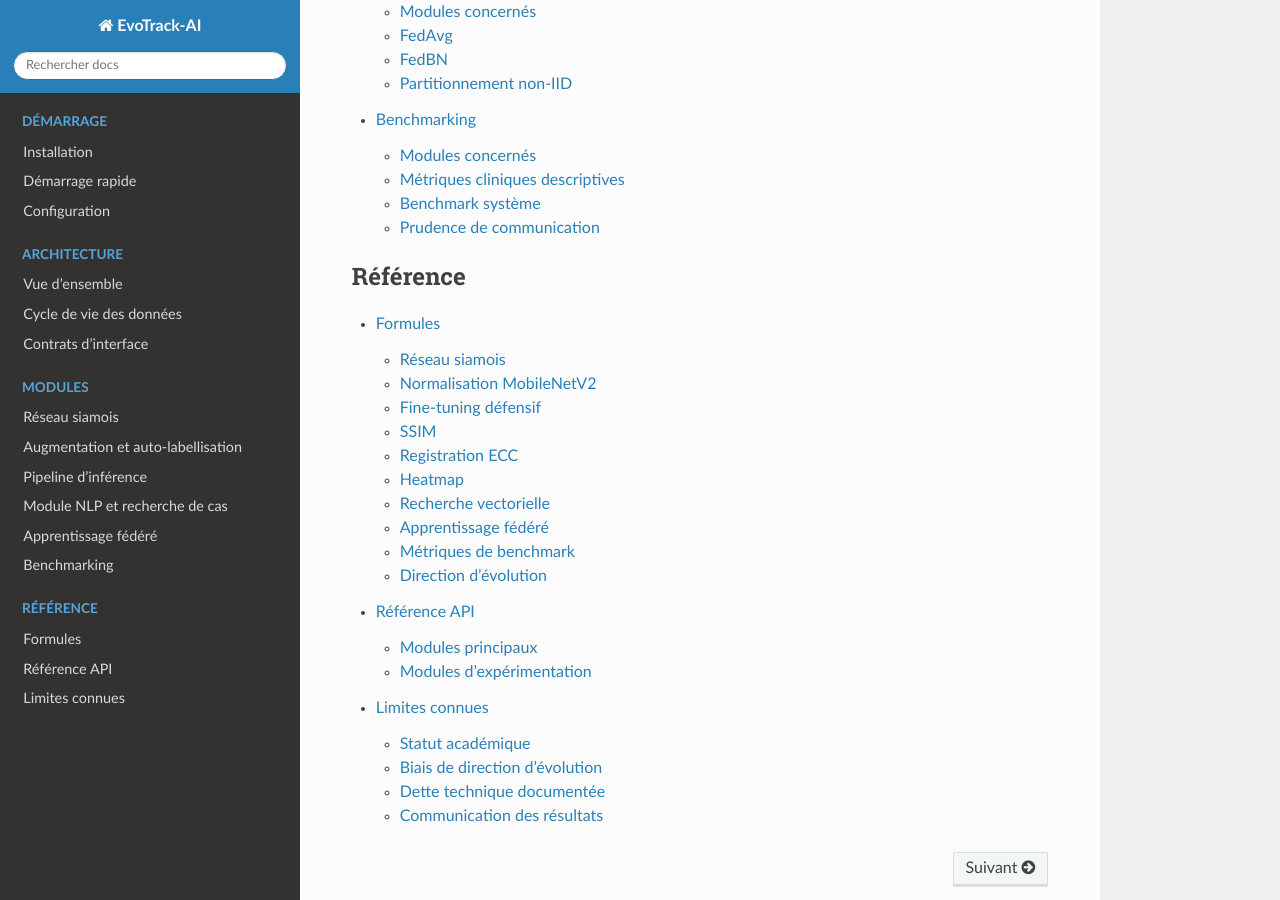
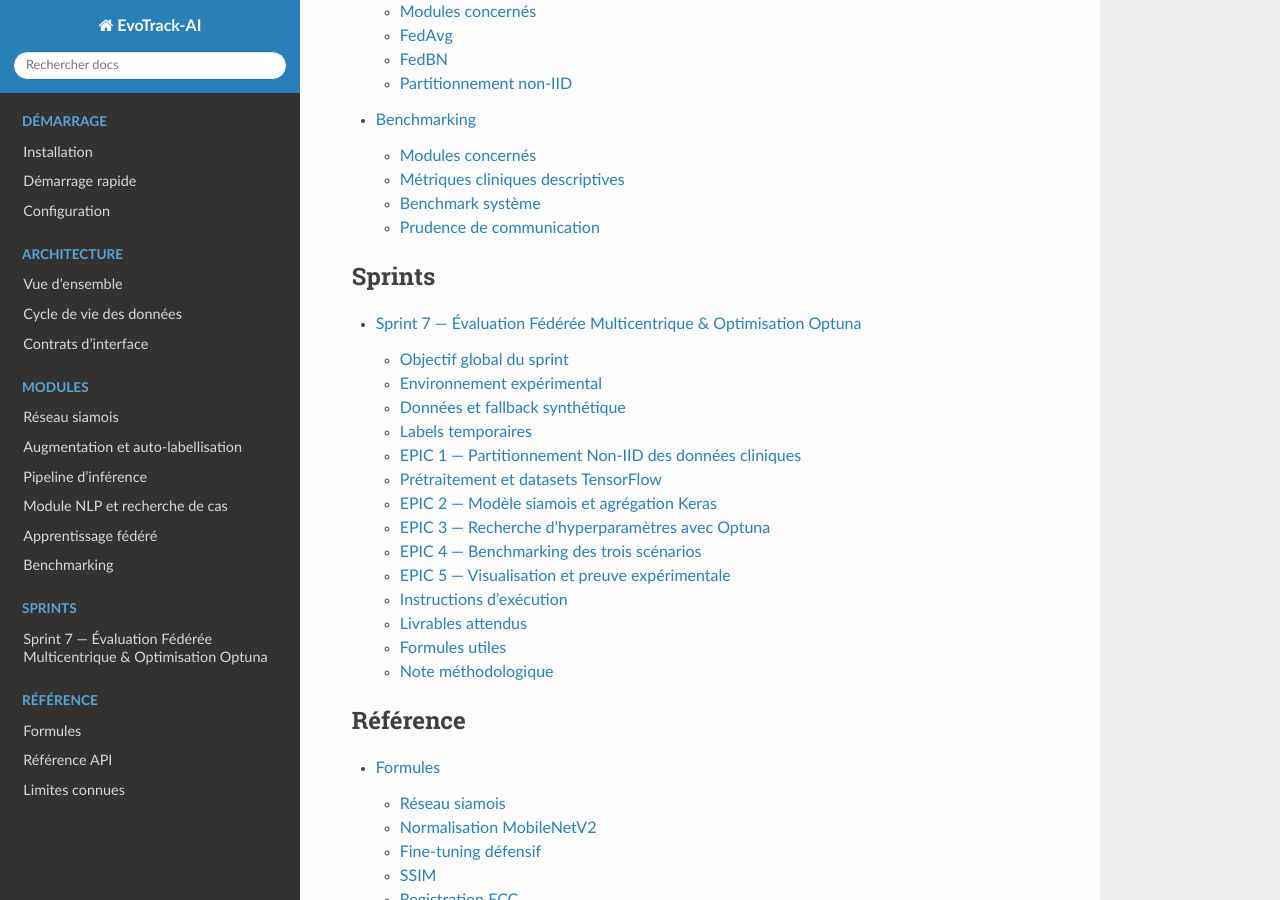
Before and after one commit to mehdiess44/EvoTrack-AI, a Sphinx documentation site: the page built from docs/index.rst, in a window 1280 px wide and 900 px high, scrolled down 1953 px. Built offline with Sphinx 7.4.7 and the Read the Docs theme 3.1.0, drawn with Linux system fonts in a browser that asks for light colours; some of the changed lines change nothing that is shown.

Commit message:
docs: add sprint 7 readthedocs documentation

```diff
--- a/docs/index.rst
+++ b/docs/index.rst
@@ -45,6 +45,12 @@ aucune performance clinique non validée.
 
 .. toctree::
    :maxdepth: 2
+   :caption: Sprints
+
+   sprints/sprint_7
+
+.. toctree::
+   :maxdepth: 2
    :caption: Référence
 
    math/formulas
--- /dev/null
+++ b/docs/sprints/sprint_7.rst
@@ -0,0 +1,348 @@
+Sprint 7 — Évaluation Fédérée Multicentrique & Optimisation Optuna
+==================================================================
+
+Le Sprint 7 correspond au notebook expérimental
+``notebooks/benchmark_federated.ipynb``. Ce notebook implémente un protocole
+de benchmark multicentrique pour comparer trois scénarios :
+
+* apprentissage centralisé ;
+* apprentissage fédéré standard avec FedAvg ;
+* apprentissage fédéré avec FedBN, où les couches ``BatchNormalization`` restent
+  locales.
+
+.. warning::
+
+   Ce sprint reste expérimental et académique. Il ne constitue pas une
+   validation clinique réelle et ne permet pas de conclure à une performance
+   diagnostique.
+
+Objectif global du sprint
+-------------------------
+
+L'objectif réel du notebook est de valider un pipeline expérimental complet :
+chargement des paires longitudinales, simulation de trois centres virtuels,
+construction de datasets TensorFlow, optimisation Optuna, entraînement
+centralisé, entraînement FedAvg, entraînement FedBN et visualisation finale des
+courbes d'AUC.
+
+Le notebook n'affirme pas que FedBN est définitivement supérieur. Il fournit un
+cadre reproductible pour étudier si la conservation locale des statistiques
+``BatchNormalization`` peut améliorer la robustesse face à un ``domain shift``
+simulé.
+
+Environnement expérimental
+--------------------------
+
+Le notebook utilise uniquement la stack suivante :
+
+* Python ;
+* TensorFlow/Keras ;
+* NumPy ;
+* Matplotlib ;
+* Optuna ;
+* ``pathlib`` et ``os`` pour les chemins et utilitaires standards.
+
+La configuration principale est définie dans le notebook :
+
+.. code-block:: python
+
+   IMAGE_SIZE = (224, 224)
+   BATCH_SIZE = 4
+   COMMUNICATION_ROUNDS = 20
+   TEST_SIZE = 0.20
+   RANDOM_SEED = 42
+   FAST_DEV_RUN = False
+   MODEL_PATH = PROJECT_ROOT / "models" / "evotrack_siamese_best.keras"
+
+Lorsque ``FAST_DEV_RUN`` vaut ``True``, le notebook réduit le nombre d'essais
+Optuna, les rounds d'optimisation et les rounds de benchmark pour permettre un
+test rapide. Dans la version actuelle, ``FAST_DEV_RUN`` est défini à ``False``
+par défaut.
+
+Données et fallback synthétique
+-------------------------------
+
+Le notebook tente d'abord de charger des paires ``T0/T1`` depuis :
+
+.. code-block:: text
+
+   outputs/tcia_preprocessed/images_T0
+   outputs/tcia_preprocessed/images_T1
+
+Les formats acceptés incluent ``png``, ``jpg``, ``jpeg``, ``bmp``, ``tif``,
+``tiff`` et ``npy``. Les images sont chargées en niveaux de gris, redimensionnées
+à ``224 x 224`` et converties en tableaux NumPy.
+
+Si les dossiers ou les images ne sont pas disponibles, le notebook utilise
+``generate_synthetic_pairs`` pour créer un petit dataset synthétique. Ce fallback
+sert uniquement à vérifier que le pipeline s'exécute de bout en bout. Il ne
+représente pas des données cliniques.
+
+Labels temporaires
+------------------
+
+Lorsque les données réelles sont chargées depuis ``outputs/tcia_preprocessed``,
+le notebook crée des labels temporaires équilibrés :
+
+.. code-block:: python
+
+   labels = np.zeros((n,), dtype=np.float32)
+   labels[1::2] = 1.0
+
+Ces labels sont explicitement provisoires. Ils permettent de calculer une AUC et
+de tester le banc d'essai, mais ils ne remplacent pas des annotations cliniques
+validées. Les résultats dépendent donc fortement du petit jeu de test et de ces
+labels temporaires.
+
+EPIC 1 — Partitionnement Non-IID des données cliniques
+------------------------------------------------------
+
+Le notebook applique d'abord un partitionnement train/test stratifié via
+``stratified_train_test_split``. Le test global représente ``TEST_SIZE = 0.20``,
+soit 20 % des données.
+
+Les indices d'entraînement sont ensuite répartis entre trois hôpitaux virtuels
+avec ``split_three_hospitals_stratified``. Cette fonction conserve autant que
+possible une distribution équilibrée des classes dans ``A``, ``B`` et ``C``.
+
+Les trois centres virtuels sont simulés ainsi :
+
+.. list-table::
+   :header-rows: 1
+
+   * - Hôpital
+     - Rôle expérimental
+     - Transformation appliquée
+   * - A
+     - Référence
+     - Aucune transformation avant prétraitement.
+   * - B
+     - Biais gain/offset
+     - ``I' = clip(1.2 * I + 15, 0, 255)``.
+   * - C
+     - Bruit capteur
+     - Bruit gaussien de moyenne ``0`` et ``sigma = 5``.
+
+Prétraitement et datasets TensorFlow
+------------------------------------
+
+La fonction ``make_dataset`` applique le ``domain shift`` correspondant à
+l'hôpital, convertit les images grayscale 1 canal en images 3 canaux avec
+``ensure_three_channels``, puis construit un ``tf.data.Dataset``.
+
+La fonction ``preprocess_pair`` effectue :
+
+* resize vers ``IMAGE_SIZE = (224, 224)`` ;
+* normalisation dans ``[-1, 1]`` ;
+* format de sortie ``((image_T0, image_T1), label)`` pour un modèle siamois à
+  deux entrées.
+
+Les objets créés sont :
+
+* ``ds_A`` ;
+* ``ds_B`` ;
+* ``ds_C`` ;
+* ``test_ds``.
+
+EPIC 2 — Modèle siamois et agrégation Keras
+-------------------------------------------
+
+Le notebook tente de charger le modèle pré-entraîné :
+
+.. code-block:: text
+
+   models/evotrack_siamese_best.keras
+
+Le chargement utilise ``safe_mode=False`` et fournit la fonction custom
+``absolute_difference`` via ``custom_objects``. Cette fonction est enregistrée
+avec ``@tf.keras.utils.register_keras_serializable`` et calcule la différence
+absolue entre les représentations ``T0`` et ``T1``.
+
+Si le modèle réel est absent ou ne peut pas être chargé, le notebook crée un
+petit modèle siamois fallback avec deux couches convolutionnelles, deux couches
+``BatchNormalization``, un pooling global, une couche ``Lambda`` de différence
+absolue et une sortie sigmoïde.
+
+Les fonctions d'agrégation réellement implémentées sont :
+
+* ``iter_leaf_layers(model)`` : parcourt récursivement les couches portant des
+  poids, y compris lorsqu'elles sont imbriquées dans un sous-modèle Keras ;
+* ``get_trainable_weights_dict(model)`` : retourne les poids entraînables par
+  chemin de couche ;
+* ``aggregate_fedavg(global_model, list_local_models)`` : moyenne les poids des
+  modèles locaux et synchronise le modèle global et les modèles locaux ;
+* ``aggregate_fedbn(global_model, list_local_models)`` : applique la moyenne
+  aux couches non-BatchNorm et préserve les couches ``BatchNormalization``
+  locales.
+
+La contrainte FedBN est centrale : les couches détectées comme
+``BatchNormalization`` ou dont le nom contient ``batch_normalization`` ne sont
+pas moyennées et ne sont pas écrasées sur les modèles locaux.
+
+EPIC 3 — Recherche d'hyperparamètres avec Optuna
+------------------------------------------------
+
+La fonction ``objective(trial)`` optimise deux hyperparamètres :
+
+.. code-block:: python
+
+   lr = trial.suggest_float("lr", 1e-5, 5e-4, log=True)
+   local_epochs = trial.suggest_categorical("local_epochs", [1, 2, 3])
+
+Pour chaque essai, le notebook crée un modèle global et trois modèles locaux,
+entraîne les modèles locaux sur ``ds_A``, ``ds_B`` et ``ds_C``, puis agrège avec
+``aggregate_fedavg``. La métrique retournée à Optuna est l'AUC évaluée sur
+``test_ds``.
+
+Le nombre d'essais est contrôlé par :
+
+.. code-block:: python
+
+   OPTUNA_TRIALS = 2 if FAST_DEV_RUN else 15
+   OPTUNA_ROUNDS = 1 if FAST_DEV_RUN else 5
+
+L'étude est lancée avec :
+
+.. code-block:: python
+
+   study = optuna.create_study(direction="maximize",
+                               study_name="evotrack_sprint7_fedavg")
+   study.optimize(objective, n_trials=OPTUNA_TRIALS)
+   best_params = study.best_params
+
+EPIC 4 — Benchmarking des trois scénarios
+-----------------------------------------
+
+Le benchmark final utilise les meilleurs paramètres Optuna :
+
+.. code-block:: python
+
+   selected_lr = float(best_params.get("lr", 1e-4))
+   selected_local_epochs = int(best_params.get("local_epochs", 1))
+
+Trois scénarios sont ensuite évalués :
+
+* ``benchmark_centralized`` concatène ``ds_A``, ``ds_B`` et ``ds_C`` dans un
+  dataset global, entraîne un modèle unique et évalue l'AUC sur ``test_ds`` à
+  chaque round.
+* ``benchmark_federated(..., aggregate_fedavg)`` entraîne les trois modèles
+  locaux, applique FedAvg et évalue le modèle global.
+* ``benchmark_federated(..., aggregate_fedbn)`` utilise la même boucle, mais
+  applique FedBN.
+
+Pour chaque scénario, le notebook stocke :
+
+* ``loss`` ;
+* ``auc``.
+
+Le nombre de pas temporels est contrôlé par :
+
+.. code-block:: python
+
+   BENCHMARK_ROUNDS = 2 if FAST_DEV_RUN else COMMUNICATION_ROUNDS
+
+EPIC 5 — Visualisation et preuve expérimentale
+----------------------------------------------
+
+La visualisation finale trace les courbes d'AUC pour :
+
+* ``Centralise`` ;
+* ``FedAvg`` ;
+* ``FedBN``.
+
+L'axe X représente les rounds de communication ou les époques équivalentes.
+L'axe Y représente l'AUC de validation sur ``test_ds``. La figure inclut un
+titre, une grille, une légende et des couleurs distinctes.
+
+Cette figure valide surtout la chaîne expérimentale : données, simulation
+multicentrique, optimisation, entraînement et visualisation. Elle ne prouve pas
+une performance clinique.
+
+Instructions d'exécution
+------------------------
+
+Depuis la racine du projet :
+
+.. code-block:: powershell
+
+   .\.venv\Scripts\Activate.ps1
+   python -m pip install -r requirements.txt
+   python -m pip install optuna jupyter
+   jupyter notebook notebooks\benchmark_federated.ipynb
+
+Exécuter ensuite le notebook cellule par cellule.
+
+Pour utiliser le modèle réel, le fichier suivant doit être présent :
+
+.. code-block:: text
+
+   models/evotrack_siamese_best.keras
+
+Si ce fichier est absent, si ``FAST_DEV_RUN`` vaut ``True`` ou si le chargement
+du modèle échoue, le notebook utilise le modèle fallback minimal. Pour utiliser
+les paires TCIA prétraitées, les dossiers suivants doivent être présents :
+
+.. code-block:: text
+
+   outputs/tcia_preprocessed/images_T0
+   outputs/tcia_preprocessed/images_T1
+
+Sinon, le fallback synthétique est utilisé.
+
+Livrables attendus
+------------------
+
+Les livrables du notebook sont :
+
+* les datasets ``ds_A``, ``ds_B``, ``ds_C`` et ``test_ds`` ;
+* une étude Optuna et un dictionnaire ``best_params`` ;
+* trois historiques ``centralized_history``, ``fedavg_history`` et
+  ``fedbn_history`` ;
+* les métriques ``loss`` et ``auc`` pour chaque scénario ;
+* un graphique final comparant ``Centralise / FedAvg / FedBN``.
+
+Formules utiles
+---------------
+
+Transformation de l'hôpital B :
+
+.. math::
+
+   I' = \operatorname{clip}(1.2I + 15,\ 0,\ 255)
+
+Bruit gaussien de l'hôpital C :
+
+.. math::
+
+   I' = I + \mathcal{N}(0,\sigma^2), \quad \sigma = 5
+
+Agrégation FedAvg :
+
+.. math::
+
+   \theta_{\text{global}}^{(t+1)} =
+   \frac{1}{K}\sum_{k=1}^{K}\theta_k^{(t)}
+
+Agrégation FedBN :
+
+.. math::
+
+   \theta_{\text{global}}^{(l,t+1)} =
+   \frac{1}{K}\sum_{k=1}^{K}\theta_k^{(l,t)}
+   \quad \forall l \notin \{\text{BatchNormalization}\}
+
+Les paramètres des couches ``BatchNormalization`` restent locaux dans le
+scénario FedBN.
+
+Note méthodologique
+-------------------
+
+Le Sprint 7 doit être lu comme un benchmark d'ingénierie et de méthode. Les
+résultats dépendent du nombre de paires disponibles, du petit jeu de test, des
+labels temporaires, des transformations simulées, du modèle chargé et des
+hyperparamètres sélectionnés par Optuna.
+
+Aucun résultat numérique ne doit être documenté sans exécution réelle du
+notebook. Aucune conclusion clinique ne doit être tirée sans annotations
+validées, protocole médical dédié, validation externe et analyse statistique
+appropriée.
```
